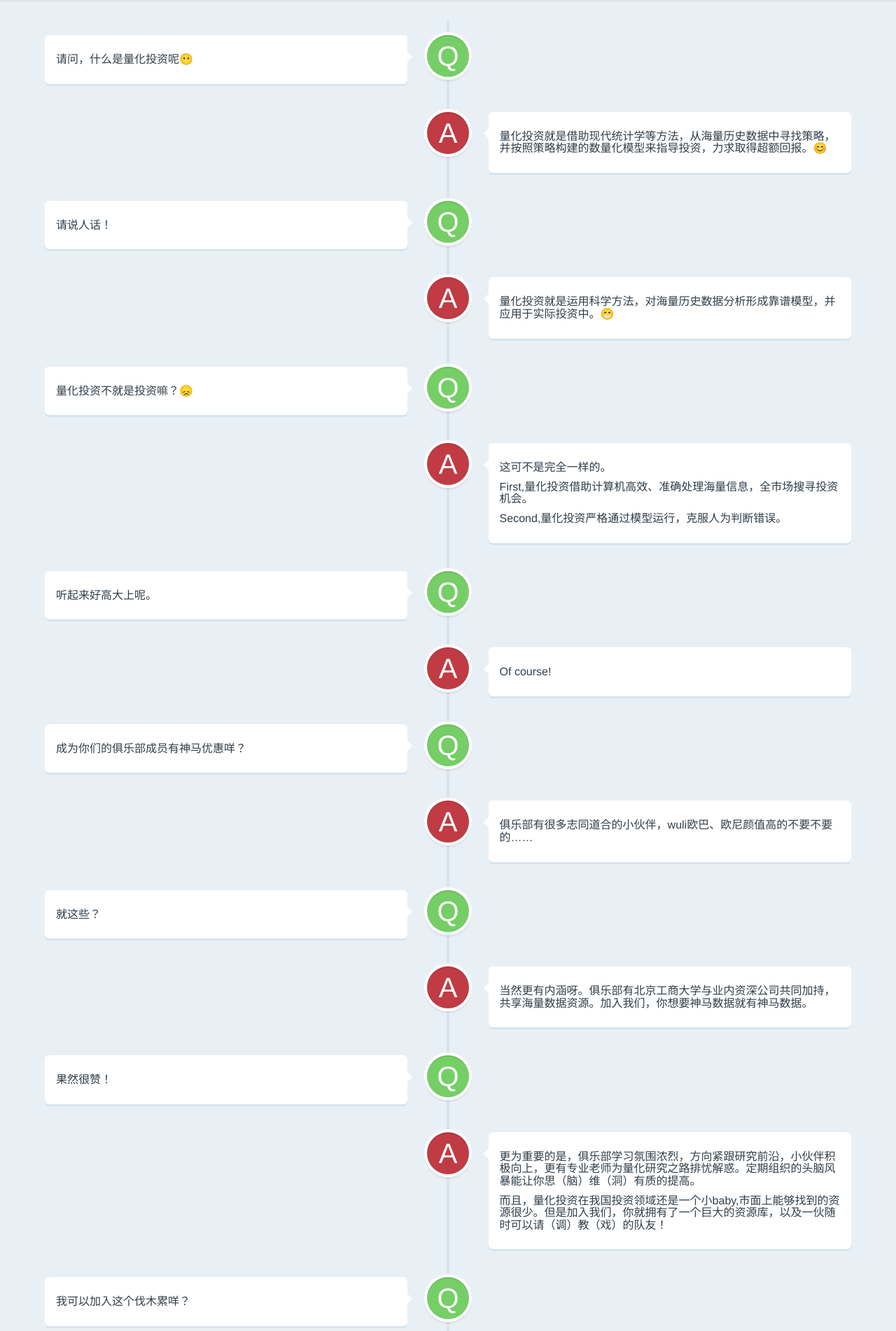
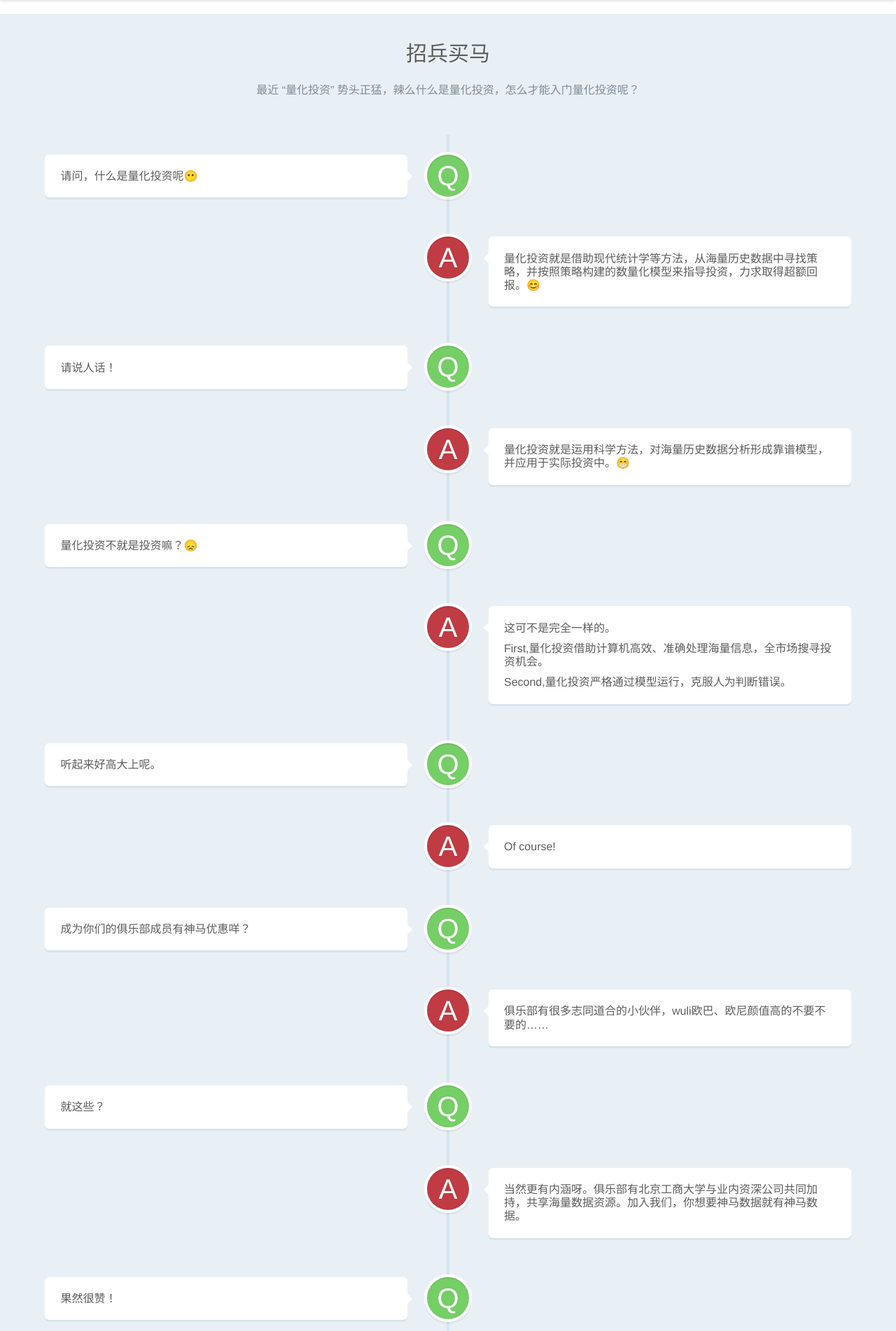
Before and after one commit to lingshanjun/datamole, a Django app: page /introduce/ in a window 1280 px wide. Shown: the part 80-1982 px from the top of the page at 70% size. Run offline with Django 3.2, Linux system fonts and the light colour scheme; some libraries are stand-ins or nearby versions.

Commit message:
join section

```diff
--- a/datamole/statics/index/css/introduce.css
+++ b/datamole/statics/index/css/introduce.css
@@ -1,31 +1,19 @@
-/* --------------------------------
-
-Primary style
-
--------------------------------- */
-html * {
-  -webkit-font-smoothing: antialiased;
-  -moz-osx-font-smoothing: grayscale;
-}
-
-*, *:after, *:before {
-  -webkit-box-sizing: border-box;
-  -moz-box-sizing: border-box;
-  box-sizing: border-box;
-}
-
-body {
-  font-size: 100%;
+.recruit-section {
   color: #7f8c97;
   background-color: #e9f0f5;
 }
-
-
-
-img {
-  max-width: 100%;
+.recruit-section .sec-title{
+  font-size: 30px;
+  color: #5d5d5d;
+  text-align: center;
+  padding-top: 40px;
+  padding-bottom: 15px;
 }
-
+.recruit-section .sec-desc{
+  text-align: center;
+  font-size: 16px;
+  padding-bottom: 10px;
+}
 .cd-container {
   width: 90%;
   max-width: 1170px;
@@ -156,9 +144,10 @@ Main components
   clear: both;
 }
 .cd-timeline-content h2 {
-  color: #303e49;
+  color: #5d5d5d;
   font-size: 16px;
   margin:10px 0;
+  line-height: 1.2em;
 }
 .cd-timeline-content::before {
   content: '';
@@ -178,7 +167,7 @@ Main components
 @media only screen and (min-width: 1170px) {
   .cd-timeline-content {
     margin-left: 0;
-    padding: 1.6em;
+    padding: 0.8em 1.6em;
     width: 45%;
   }
   .cd-timeline-content::before {
--- a/datamole/templates/datamole_introduce.html
+++ b/datamole/templates/datamole_introduce.html
@@ -4,6 +4,9 @@
 <link rel="stylesheet" href="{% static 'index/css/introduce.css' %}">
 {% endblock %}
 {% block content %}
+<div class="recruit-section">
+    <h3 class="sec-title">招兵买马</h3>
+    <p class="sec-desc">最近 “量化投资” 势头正猛，辣么什么是量化投资，怎么才能入门量化投资呢？</p>
     <section id="cd-timeline" class="cd-container">
         <div class="cd-timeline-block">
             <div class="cd-timeline-img cd-question">Q</div>
@@ -191,6 +194,13 @@
             </div>
         </div>
     </section>
+</div>
+<div class="join-section">
+    <h3>招贤令</h3>
+    <p>北京工商大学“智能感知数据研究中心”与量化策略研发公司“XX”合作研究智能投资算法。现亟需大量计算机与金融方面人才。无论您是本科还是研究生，无论您是在职还是在校生，只要您有统计、机器学习、大数据、数学、计算机、会计、管理、经济学、计量、审计等相关专业背景，热爱量化投资行业，就可以加入我们。我们会有专业指导，让您对量化投资逐步深入并学以致用。</p>
+    <p>扫描二位码或搜索微信公众号 “datamole”，加入量化学习群。</p>
+    <img src="" alt="">
+</div>
 {% endblock %}
 {% block js %}
 {% endblock %}
```
Lines whose indentation alone changed are shown as unchanged.
